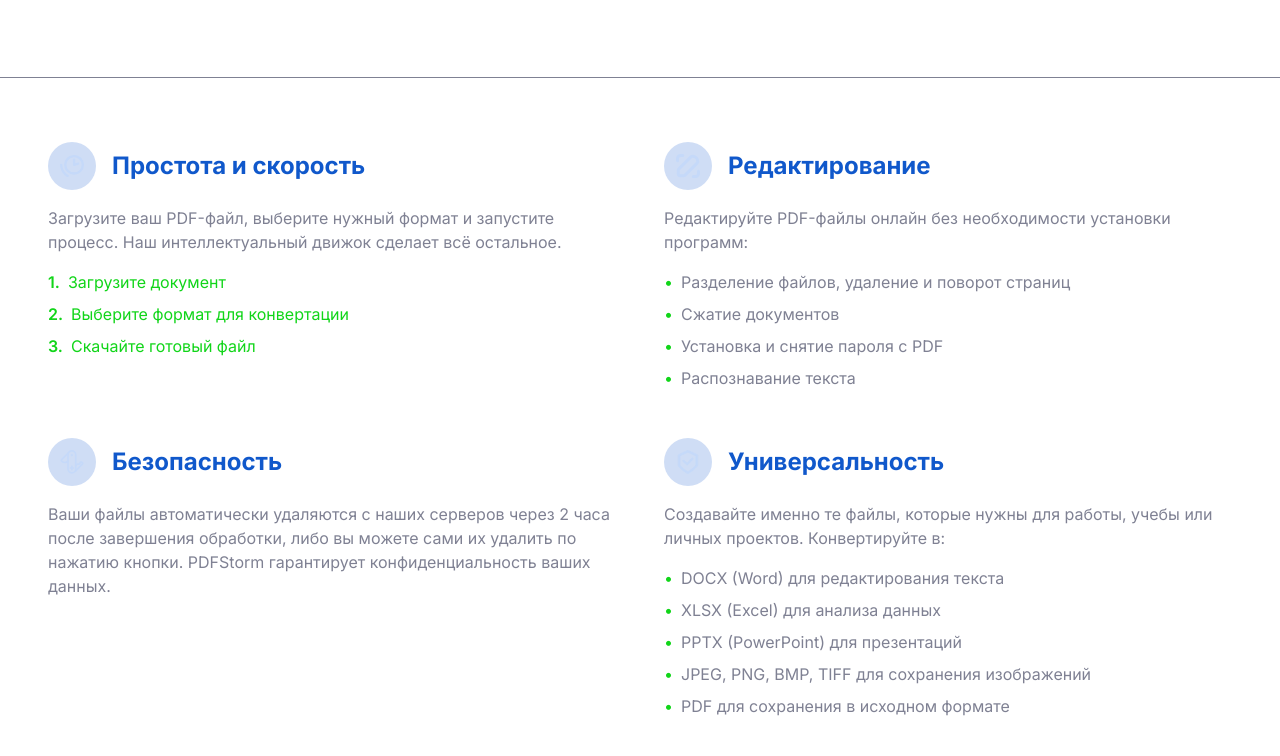
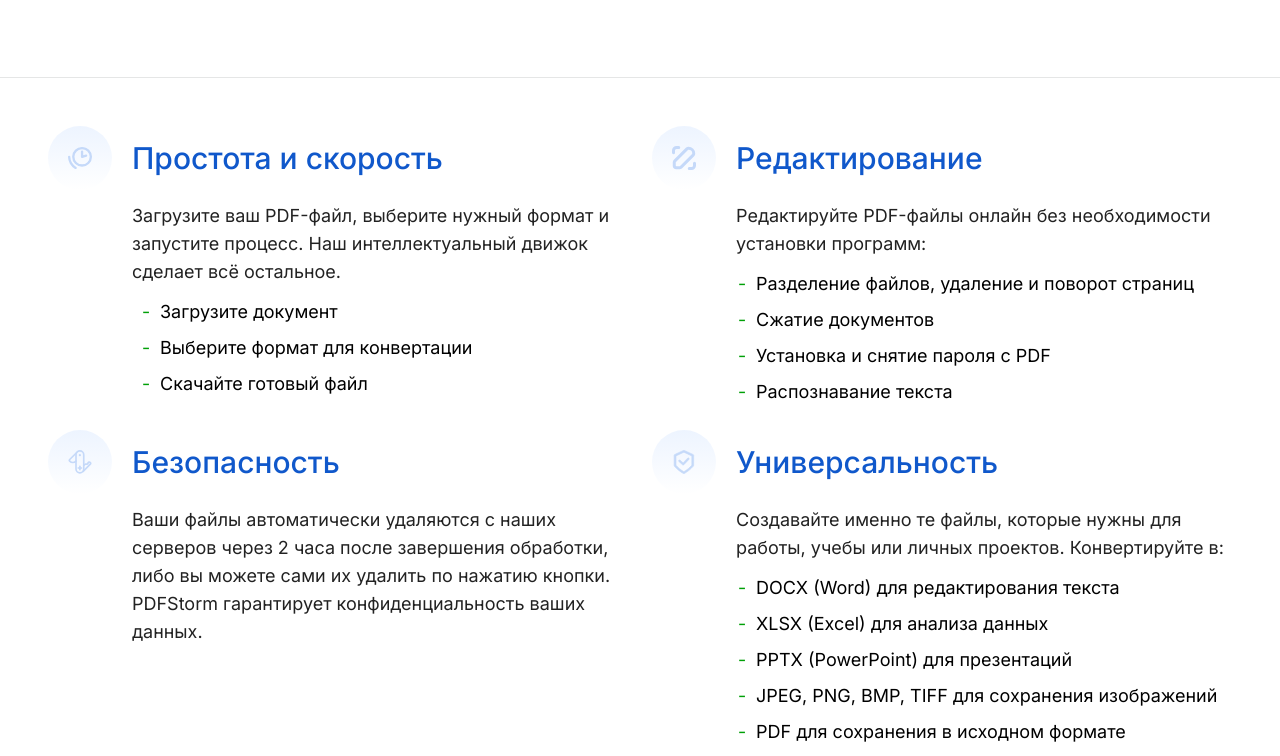
Before and after one commit to vadimvalid/pdfstorm, a website built with Vite: page resources/views/index.html in a window 1280 px wide. Shown: the part 1284-2040 px from the top of the page. Built offline with nearby package versions, Linux system fonts and the light colour scheme.

Commit message:
Fix services page

```diff
--- a/resources/css/main.css
+++ b/resources/css/main.css
@@ -9,6 +9,9 @@
   --color-link: #2549e0;
   --color-grey: #7f8193;
   --color-grey-light: #e5e6e6;
+  --color-subtitle: #222;
+  --color-green: #00a007;
+  --image-gradient: 180deg, #edf4ff 0%, #fff 100%;
   --font-sans: "Inter", ui-sans-serif, system-ui, sans-serif,
     "Apple Color Emoji", "Segoe UI Emoji", "Segoe UI Symbol", "Noto Color Emoji";
 }
@@ -35,3 +38,26 @@ body {
   white-space: nowrap;
   border-width: 0;
 }
+
+@layer base {
+  [role="listitem"] ol li::marker {
+    @apply text-green;
+  }
+
+  [role="listitem"] ul {
+    @apply pl-3;
+  }
+
+  [role="listitem"] ul,
+  [role="listitem"] li {
+    list-style-type: "-";
+  }
+
+  [role="listitem"] li {
+    @apply pl-2;
+  }
+
+  [role="listitem"] ul li::marker {
+    @apply text-green;
+  }
+}
--- a/resources/views/components/services.html
+++ b/resources/views/components/services.html
@@ -1,130 +1,194 @@
 <!-- Services Section -->
-<section class="py-12 md:py-16 bg-white" aria-labelledby="services-heading">
+<section
+  class="pt-8 pb-14 md:pt-12 md:pb-10 bg-white"
+  aria-labelledby="services-heading"
+>
   <div class="container mx-auto px-6 md:px-12">
     <h2 id="services-heading" class="sr-only">Наши услуги</h2>
-    <div class="grid grid-cols-1 md:grid-cols-2 gap-8 md:gap-12" role="list">
+    <div class="grid grid-cols-1 gap-6 lg:grid-cols-2" role="list">
       <!-- Service 1: Простота и скорость -->
-      <article class="flex flex-col" role="listitem" aria-labelledby="service-1-title">
-        <div class="flex items-center gap-4 mb-4">
-          <div class="shrink-0 w-12 h-12 bg-primary/20 rounded-full flex items-center justify-center"
-            aria-hidden="true" role="presentation">
-            <img src="/images/service-1.svg" alt="" class="w-6 h-6" aria-hidden="true" />
+      <article
+        class="flex flex-col gap-5 md:gap-3"
+        role="listitem"
+        aria-labelledby="service-1-title"
+      >
+        <div class="flex flex-col items-center gap-2 md:flex-row md:gap-5">
+          <div
+            class="shrink-0 w-12 h-12 bg-linear-to-b bg-linear-(--image-gradient) rounded-full flex items-center justify-center md:w-16 md:h-16"
+            aria-hidden="true"
+            role="presentation"
+          >
+            <img
+              src="/images/service-1.svg"
+              alt=""
+              class="w-6 h-6"
+              aria-hidden="true"
+            />
           </div>
-          <h3 id="service-1-title" class="text-xl md:text-2xl font-bold text-primary">
+          <h3
+            id="service-1-title"
+            class="text-2xl md:text-3xl font-medium text-primary"
+          >
             Простота и скорость
           </h3>
         </div>
-        <p class="text-grey mb-4">
-          Загрузите ваш PDF-файл, выберите нужный формат и запустите
-          процесс. Наш интеллектуальный движок сделает всё остальное.
+        <div class="flex flex-col gap-3 md:pl-21">
+          <p class="text-subtitle text-lg">
+            Загрузите ваш PDF-файл, выберите нужный формат и запустите процесс.
+            Наш интеллектуальный движок сделает всё остальное.
           </p>
-        <ol class="space-y-2" aria-label="Шаги процесса конвертации">
-          <li class="flex items-start gap-2">
-            <span class="text-secondary font-semibold" aria-hidden="true">1.</span>
-            <span class="text-secondary">Загрузите документ</span>
+          <ol
+            class="space-y-2 text-lg list-decimal pl-5"
+            aria-label="Шаги процесса конвертации"
+          >
+            <li>
+              <span>Загрузите документ</span>
             </li>
-          <li class="flex items-start gap-2">
-            <span class="text-secondary font-semibold" aria-hidden="true">2.</span>
-            <span class="text-secondary">Выберите формат для конвертации</span>
+            <li>
+              <span>Выберите формат для конвертации</span>
             </li>
-          <li class="flex items-start gap-2">
-            <span class="text-secondary font-semibold" aria-hidden="true">3.</span>
-            <span class="text-secondary">Скачайте готовый файл</span>
+            <li>
+              <span>Скачайте готовый файл</span>
             </li>
           </ol>
+        </div>
       </article>
 
       <!-- Service 2: Редактирование -->
-      <article class="flex flex-col" role="listitem" aria-labelledby="service-2-title">
-        <div class="flex items-center gap-4 mb-4">
-          <div class="shrink-0 w-12 h-12 bg-primary/20 rounded-full flex items-center justify-center"
-            aria-hidden="true" role="presentation">
-            <img src="/images/service-2.svg" alt="" class="w-6 h-6" aria-hidden="true" />
+      <article
+        class="flex flex-col gap-5 md:gap-3"
+        role="listitem"
+        aria-labelledby="service-2-title"
+      >
+        <div class="flex flex-col items-center gap-2 md:flex-row md:gap-5">
+          <div
+            class="shrink-0 w-12 h-12 bg-linear-to-b bg-linear-(--image-gradient) rounded-full flex items-center justify-center md:w-16 md:h-16"
+            aria-hidden="true"
+            role="presentation"
+          >
+            <img
+              src="/images/service-2.svg"
+              alt=""
+              class="w-6 h-6"
+              aria-hidden="true"
+            />
           </div>
-          <h3 id="service-2-title" class="text-xl md:text-2xl font-bold text-primary">
+          <h3
+            id="service-2-title"
+            class="text-2xl md:text-3xl font-medium text-primary"
+          >
             Редактирование
           </h3>
         </div>
-        <p class="text-grey mb-4">
-          Редактируйте PDF-файлы онлайн без необходимости установки
-          программ:
+        <div class="flex flex-col gap-3 md:pl-21">
+          <p class="text-subtitle text-lg">
+            Редактируйте PDF-файлы онлайн без необходимости установки программ:
           </p>
-        <ul class="space-y-2" aria-label="Возможности редактирования">
-          <li class="flex items-start gap-2">
-            <span class="text-secondary" aria-hidden="true">•</span>
-            <span class="text-grey">Разделение файлов, удаление и поворот страниц</span>
+          <ul class="space-y-2 text-lg" aria-label="Возможности редактирования">
+            <li>
+              <span>Разделение файлов, удаление и поворот страниц</span>
             </li>
-          <li class="flex items-start gap-2">
-            <span class="text-secondary" aria-hidden="true">•</span>
-            <span class="text-grey">Сжатие документов</span>
+            <li>
+              <span>Сжатие документов</span>
             </li>
-          <li class="flex items-start gap-2">
-            <span class="text-secondary" aria-hidden="true">•</span>
-            <span class="text-grey">Установка и снятие пароля с PDF</span>
+            <li>
+              <span>Установка и снятие пароля с PDF</span>
             </li>
-          <li class="flex items-start gap-2">
-            <span class="text-secondary" aria-hidden="true">•</span>
-            <span class="text-grey">Распознавание текста</span>
+            <li>
+              <span>Распознавание текста</span>
             </li>
           </ul>
+        </div>
       </article>
 
       <!-- Service 3: Безопасность -->
-      <article class="flex flex-col" role="listitem" aria-labelledby="service-3-title">
-        <div class="flex items-center gap-4 mb-4">
-          <div class="shrink-0 w-12 h-12 bg-primary/20 rounded-full flex items-center justify-center"
-            aria-hidden="true" role="presentation">
-            <img src="/images/service-3.svg" alt="" class="w-6 h-6" aria-hidden="true" />
+      <article
+        class="flex flex-col gap-5 md:gap-3"
+        role="listitem"
+        aria-labelledby="service-3-title"
+      >
+        <div class="flex flex-col items-center gap-2 md:flex-row md:gap-5">
+          <div
+            class="shrink-0 w-12 h-12 bg-linear-to-b bg-linear-(--image-gradient) rounded-full flex items-center justify-center md:w-16 md:h-16"
+            aria-hidden="true"
+            role="presentation"
+          >
+            <img
+              src="/images/service-3.svg"
+              alt=""
+              class="w-6 h-6"
+              aria-hidden="true"
+            />
           </div>
-          <h3 id="service-3-title" class="text-xl md:text-2xl font-bold text-primary">
+          <h3
+            id="service-3-title"
+            class="text-2xl md:text-3xl font-medium text-primary"
+          >
             Безопасность
           </h3>
         </div>
-        <p class="text-grey">
+        <div class="flex flex-col gap-3 md:pl-21">
+          <p class="text-subtitle text-lg">
             Ваши файлы автоматически удаляются с наших серверов через 2 часа
             после завершения обработки, либо вы можете сами их удалить по
             нажатию кнопки. PDFStorm гарантирует конфиденциальность ваших
             данных.
           </p>
+        </div>
       </article>
 
       <!-- Service 4: Универсальность -->
-      <article class="flex flex-col" role="listitem" aria-labelledby="service-4-title">
-        <div class="flex items-center gap-4 mb-4">
-          <div class="shrink-0 w-12 h-12 bg-primary/20 rounded-full flex items-center justify-center"
-            aria-hidden="true" role="presentation">
-            <img src="/images/service-4.svg" alt="" class="w-6 h-6" aria-hidden="true" />
+      <article
+        class="flex flex-col gap-5 md:gap-3"
+        role="listitem"
+        aria-labelledby="service-4-title"
+      >
+        <div class="flex flex-col items-center gap-2 md:flex-row md:gap-5">
+          <div
+            class="shrink-0 w-12 h-12 bg-linear-to-b bg-linear-(--image-gradient) rounded-full flex items-center justify-center md:w-16 md:h-16"
+            aria-hidden="true"
+            role="presentation"
+          >
+            <img
+              src="/images/service-4.svg"
+              alt=""
+              class="w-6 h-6"
+              aria-hidden="true"
+            />
           </div>
-          <h3 id="service-4-title" class="text-xl md:text-2xl font-bold text-primary">
+          <h3
+            id="service-4-title"
+            class="text-2xl md:text-3xl font-medium text-primary"
+          >
             Универсальность
           </h3>
         </div>
-        <p class="text-grey mb-4">
+        <div class="flex flex-col gap-3 md:pl-21">
+          <p class="text-subtitle text-lg">
             Создавайте именно те файлы, которые нужны для работы, учебы или
             личных проектов. Конвертируйте в:
           </p>
-        <ul class="space-y-2" aria-label="Доступные форматы конвертации">
-          <li class="flex items-start gap-2">
-            <span class="text-secondary" aria-hidden="true">•</span>
-            <span class="text-grey">DOCX (Word) для редактирования текста</span>
+          <ul
+            class="space-y-2 text-lg"
+            aria-label="Доступные форматы конвертации"
+          >
+            <li>
+              <span>DOCX (Word) для редактирования текста</span>
             </li>
-          <li class="flex items-start gap-2">
-            <span class="text-secondary" aria-hidden="true">•</span>
-            <span class="text-grey">XLSX (Excel) для анализа данных</span>
+            <li>
+              <span>XLSX (Excel) для анализа данных</span>
             </li>
-          <li class="flex items-start gap-2">
-            <span class="text-secondary" aria-hidden="true">•</span>
-            <span class="text-grey">PPTX (PowerPoint) для презентаций</span>
+            <li>
+              <span>PPTX (PowerPoint) для презентаций</span>
             </li>
-          <li class="flex items-start gap-2">
-            <span class="text-secondary" aria-hidden="true">•</span>
-            <span class="text-grey">JPEG, PNG, BMP, TIFF для сохранения изображений</span>
+            <li>
+              <span>JPEG, PNG, BMP, TIFF для сохранения изображений</span>
             </li>
-          <li class="flex items-start gap-2">
-            <span class="text-secondary" aria-hidden="true">•</span>
-            <span class="text-grey">PDF для сохранения в исходном формате</span>
+            <li>
+              <span>PDF для сохранения в исходном формате</span>
             </li>
           </ul>
+        </div>
       </article>
     </div>
   </div>
```
Also changed, not shown: resources/views/components/description.html (+21 -7 lines), resources/views/components/header.html (+3 -3 lines). Lines whose indentation alone changed are shown as unchanged.
